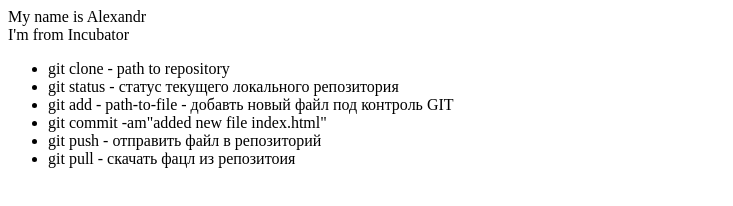
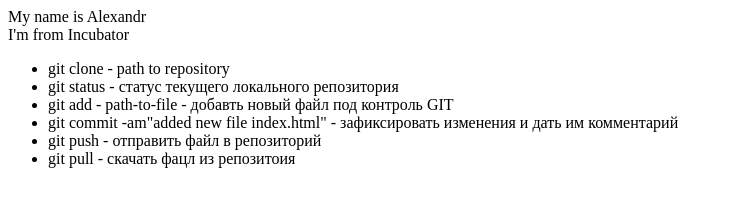
Before and after one commit to alexandrgrabovsky/git_lesson, a plain HTML site: page index.html in a window 1280 px wide. Shown: the whole page, without its empty margins (0-733 px from the left). Drawn offline with Linux system fonts and the light colour scheme.

Commit message:
added new file index.html

```diff
--- a/index.html
+++ b/index.html
@@ -9,7 +9,7 @@
 		<li>git clone   -   path to repository</li>
 		<li>git status  - статус текущего локального репозитория </li>
 		<li>git add - path-to-file - добавть новый файл под контроль GIT</li>
-		<li>git commit -am"added new file index.html"</li>
+		<li>git commit -am"added new file index.html" - зафиксировать изменения и дать им комментарий</li>
 		<li>git push - отправить файл в репозиторий</li>
 		<li>git pull - скачать фацл из репозитоия</li>
 	</ul>
```
